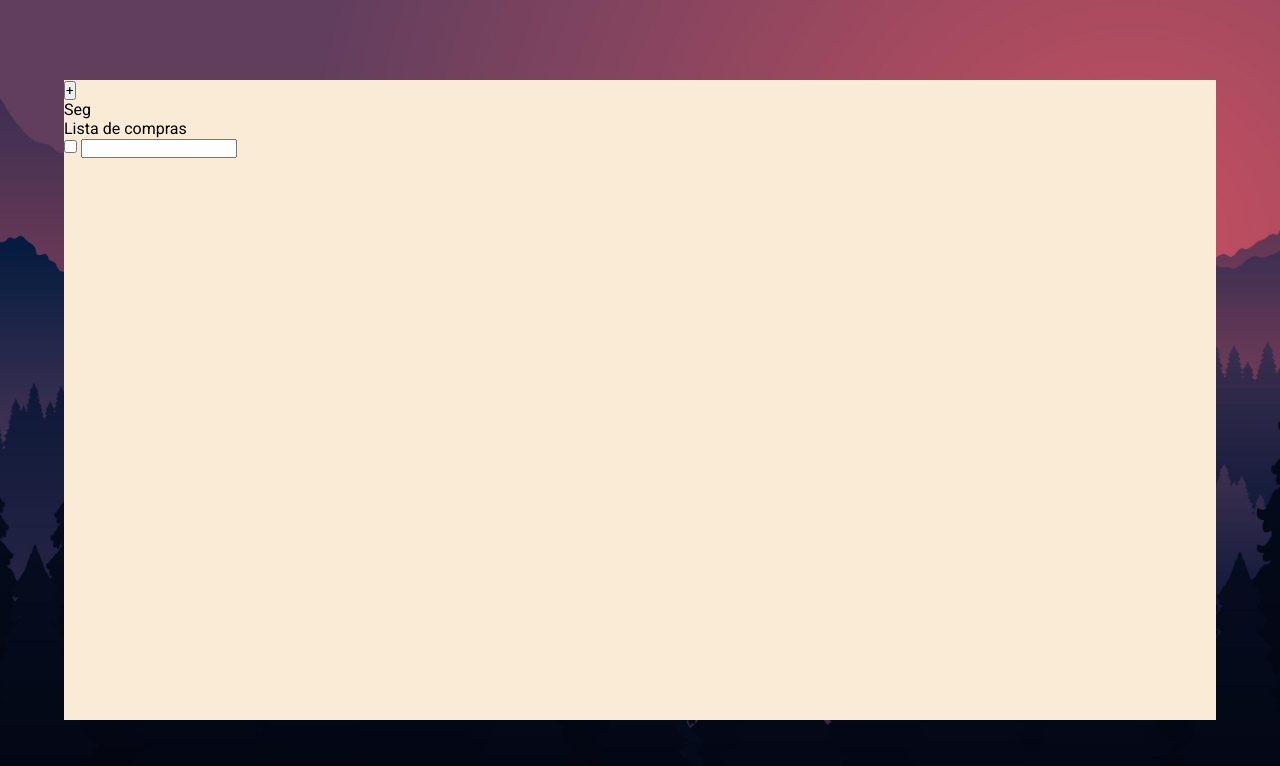
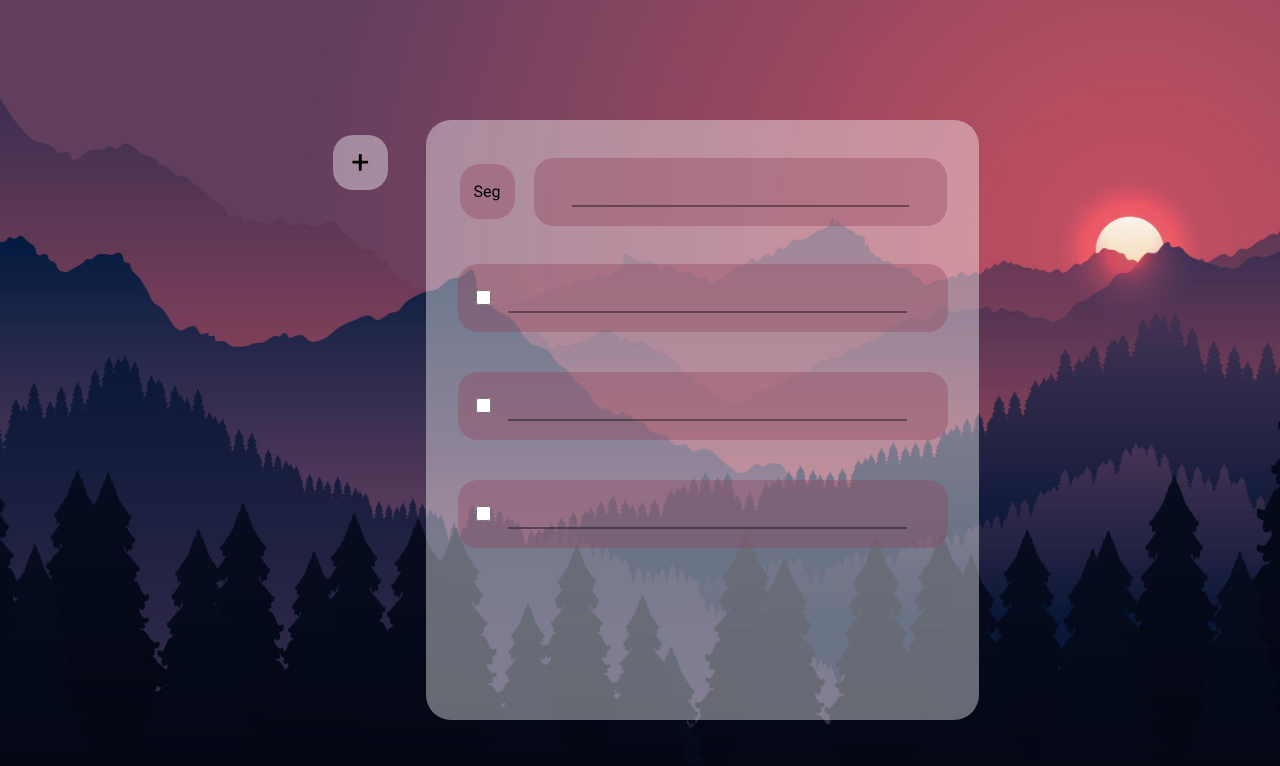
Before and after one commit to VitoriaMariadev/to-do-list-html, a plain HTML site: page terefas/index.html in a window 1280 px wide. Drawn offline with Linux system fonts and the light colour scheme.

Commit message:
Terminando a segynda parte

```diff
--- a/terefas/index.html
+++ b/terefas/index.html
@@ -19,15 +19,37 @@
 
             <div class="conteiner-tarefas">
                 <div class="dias">
-                    <div class="dia">Seg</div>
-                    <div class="resumo">Lista de compras</div>
+                    <div class="dia">
+                        <button class="btn-dias">Seg</button>
+                    </div>
+                    <div class="resumo">
+                        <input type="text" class="resumo-input">
+                    </div>
                 </div>
 
                 <div class="tarefas">
                     <div class="espacos">
-                        <input type="checkbox">
-                        <input type="text">
+                        <div class="checar">
+                            <input type="checkbox" class="tarefas-checar">
+                        </div>
+                        <input type="text" class="tarefas-input">
                     </div>
+
+                    <div class="espacos">
+                        <div class="checar">
+                            <input type="checkbox" class="tarefas-checar">
+                        </div>
+                        <input type="text" class="tarefas-input">
+                    </div>
+
+                    <div class="espacos">
+                        <div class="checar">
+                            <input type="checkbox" class="tarefas-checar">
+                        </div>
+                        <input type="text" class="tarefas-input">
+                    </div>
+
+
                 </div>
 
             </div>
--- a/terefas/style-pag.css
+++ b/terefas/style-pag.css
@@ -18,7 +18,146 @@ body{
 }
 
 main{
-    background-color: antiquewhite;
     width: 90vw;
     height: 80vh;
+    display: flex;
+    align-items: center;
+    justify-content: center;
 }
+
+.conteiner{
+    width: 60%;
+    height: 100%;
+    display: flex;
+}
+
+.adicionar{
+
+    width: 10vw;
+    height: 20vh;
+    display: flex;
+    align-items: center;
+    justify-content: center;
+    padding: 2px 2px 2px 2px;
+}
+
+
+.mais{
+    background-color: #ffffff65;
+    border: none;
+    border-radius: 20px;
+    width: 55px;
+    height: 55px;
+    font-size: 2rem;
+    cursor: pointer;
+}
+
+.conteiner-tarefas{
+    background-color: #ffffff65;
+    width: 80%;
+    height: auto;
+    border-radius: 25px;
+    margin-top: 40px;
+    display: flex;
+    align-items: center;
+    flex-direction: column;
+    padding-top: 20px;
+    overflow:auto;
+}
+
+.dias{
+    width: 95%;
+    height: 30%;
+    display: flex;
+    align-items: center;
+    justify-content: left;
+}
+
+.dia{
+    width: 7vw;
+    height: 12.2vh;
+    display: flex;
+    align-items: center;
+    justify-content: center;
+    padding: 2px 2px 2px 2px;
+
+}
+
+.btn-dias{
+    background-color: #90445b60;
+    border: none;
+    border-radius: 20px;
+    width: 55px;
+    height: 55px;
+    font-size: 1rem;
+    cursor: pointer;
+}
+
+.resumo{
+    background-color: #90445b60;
+    width: 32vw;
+    height: 8vh;
+    display: flex;
+    justify-content: center;
+    align-items: center;
+    border-radius: 20px;
+    padding: 2px;
+}
+
+.resumo-input{
+    width: 80%;
+    padding: 5px 5px;
+    display: inline-block;
+    border: 0;
+    border-bottom: 2px solid #00000065;
+    background-color: transparent;
+    outline: none;
+    font-size: 16px;
+    transition: all .3s ease-out;
+    border-radius: 0;
+}
+
+.tarefas{
+    width: 42vw;
+    height: 100vh;
+    display: flex;
+    align-items: center;
+    flex-direction: column;
+}
+
+.espacos{
+    background-color: #90445b60;
+    width: 38vw;
+    height: 8vh;
+    display: flex;
+    align-items: center;
+    border-radius: 20px;
+    padding: 2px;
+    margin: 20px;
+}
+
+.tarefas-input{
+    width: 80%;
+    padding: 5px 5px;
+    display: inline-block;
+    border: 0;
+    border-bottom: 2px solid #00000065;
+    background-color: transparent;
+    outline: none;
+    font-size: 16px;
+    transition: all .3s ease-out;
+    border-radius: 0;
+}
+
+.checar{
+    height: 100%;
+    width: 10%;
+    display: flex;
+    align-items: center;
+    justify-content: center;
+}
+
+.tarefas-checar{
+    width: 15px;
+    height: 15px;
+}
```
Also changed, not shown: index.html (+0 -2 lines).
